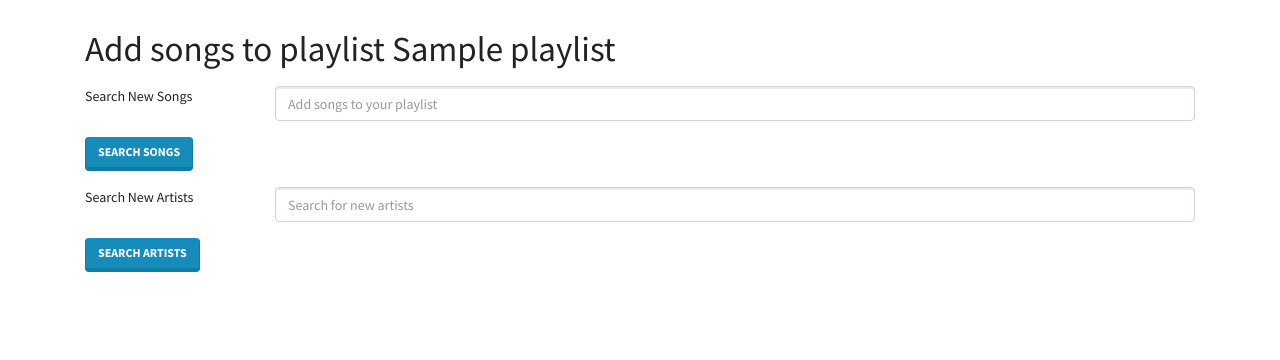
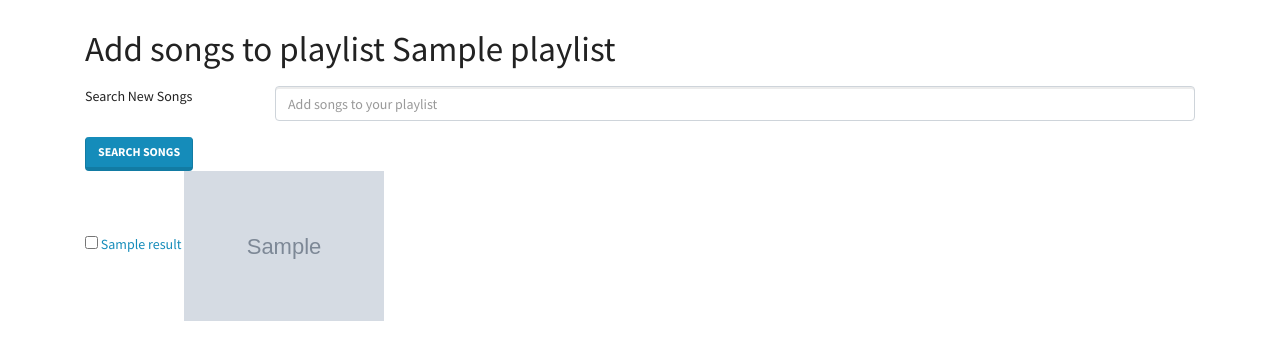
Before and after one commit to joseterrera/capstone-proect-version-2, a Flask app: template templates/song/search_new_songs.html in a window 1280 px wide. Shown: the part 57-417 px from the top of the page. Run offline with Flask 2, Linux system fonts and the light colour scheme; tables that the repository leaves empty hold one stand-in row (values such as "Sample post"); the template is opened without the code that fills it: values that come from a table or form of the project are taken from there, most other values are stand-ins (such as "Sample title", 1, 10 or a date in 2020); grey boxes marked "Sample" are stand-in pictures; some libraries are stand-ins or nearby versions.

Commit message:
beginning to edit routes again

```diff
--- a/templates/song/search_new_songs.html
+++ b/templates/song/search_new_songs.html
@@ -15,14 +15,13 @@
 
 
   <button class="btn btn-primary" track-search">Search Songs</button>
-  <div class="form-group row mt-3">
-    <label for="artist-search" class="col-sm-2">Search New Artists</label>
-    <div class="col-sm-10">
-      <input class="form-control" type="text" name="artist" placeholder="Search for new artists" >
-    </div>
-
-  </div>
-  <button class="btn btn-primary" artist-search">Search Artists</button>
 </form>
 
+
+<div>
+  <input type="checkbox" id="{{ result['id'] }}" name="track" value="{{ result['id'] }} ">
+  <label for="{{ result['id'] }}"><a href="{{result['url']}}" target="_blank">{{ result['name']}}</a></label>
+  <img src="{{ result['album_image'] }}" width=200 />
+</div>
+
 {% endblock %}
--- a/templates/song/see_artists_results.html
+++ /dev/null
@@ -1 +0,0 @@
-<h2>Add songs to {{playlist.name}}</h2>
```
